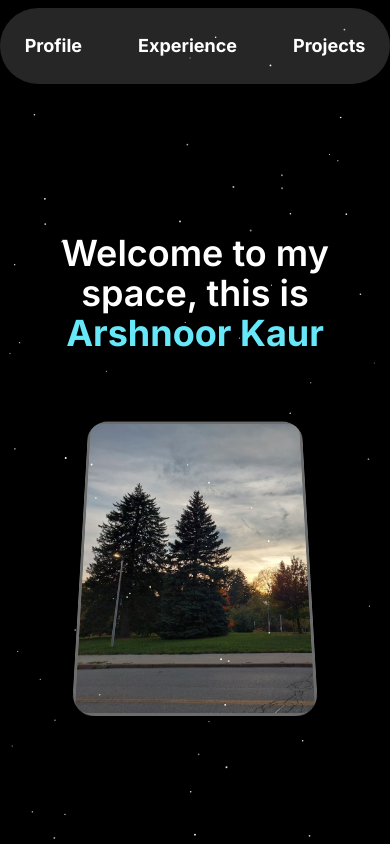
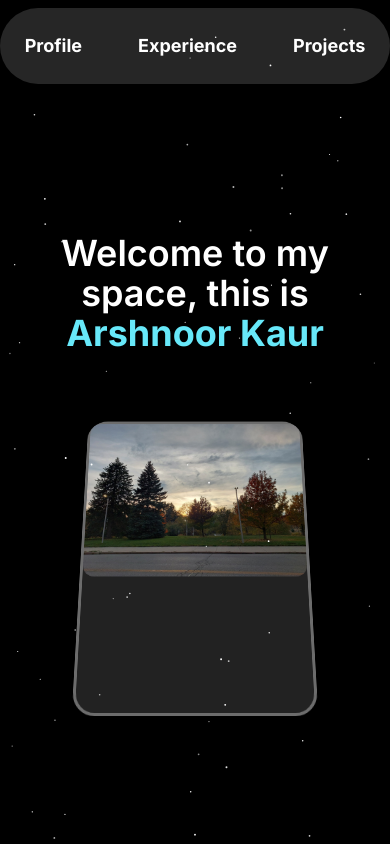
Before and after one commit to Arshnoor1605/ArshnoorKaur-PersonalPortfolio, a Next.js app: page / in a window 390 px wide. Shown: the top 844 px of the page. Built offline with nearby package versions, Linux system fonts and the light colour scheme.

Commit message:
Changed the image height ration wrt phone

```diff
--- a/components/container_scroll.tsx
+++ b/components/container_scroll.tsx
@@ -147,13 +147,21 @@ export function HeroScrollDemo() {
           </>
         }
       >
-        <Image
+        {/* <Image
           src={"/FallbyNoor.jpeg"}
           alt="my image"
           height={720}
           width={1400}
           className="rounded-2xl object-cover h-full object-left-top"
           draggable={false}
+        /> */}
+        <Image
+          src="/FallbyNoor.jpeg"
+          alt="my image"
+          height={720}
+          width={1400}
+          className="rounded-2xl object-cover h-auto w-full sm:h-full sm:w-full"
+          draggable={false}
         />
       </ContainerScroll>
     </div>
```
